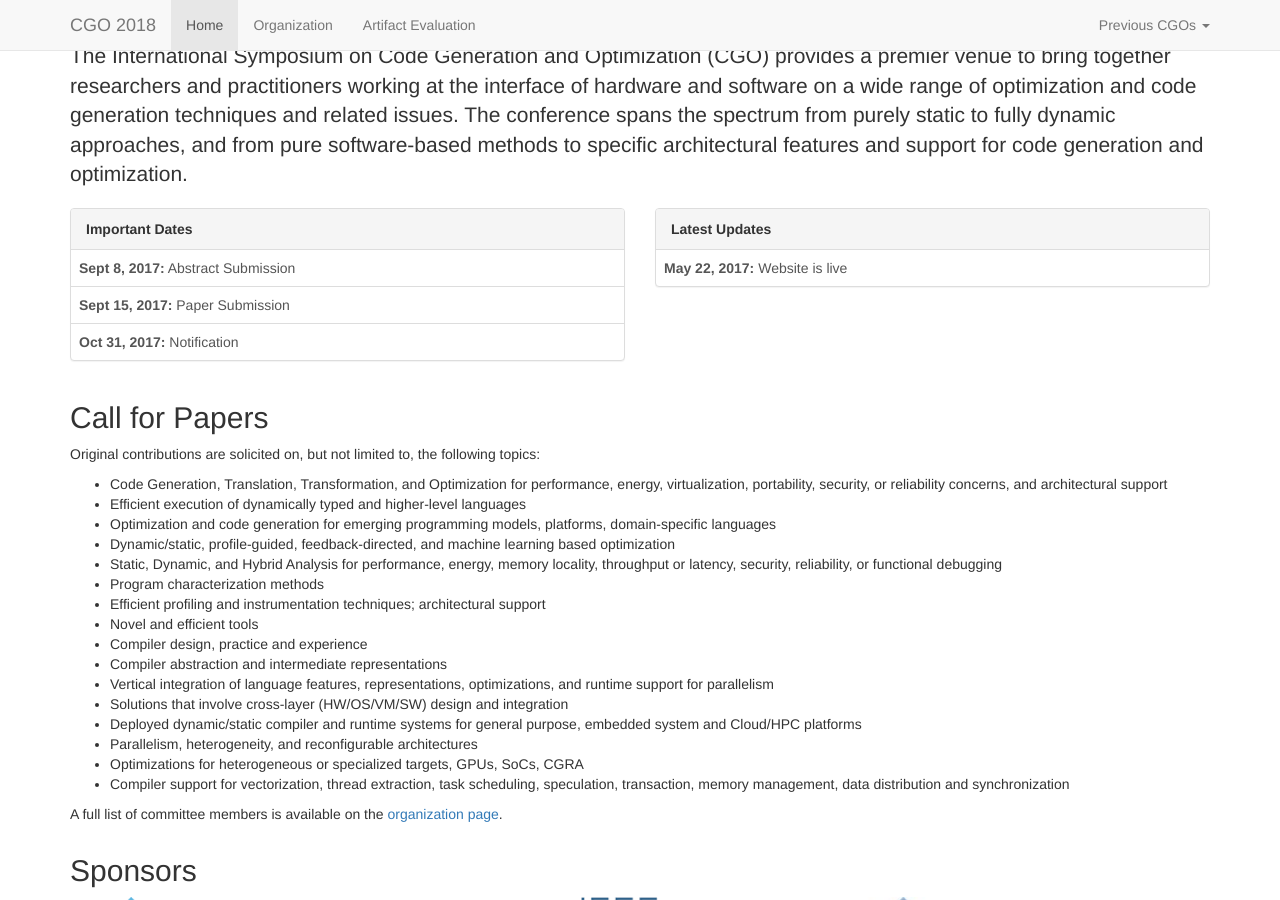
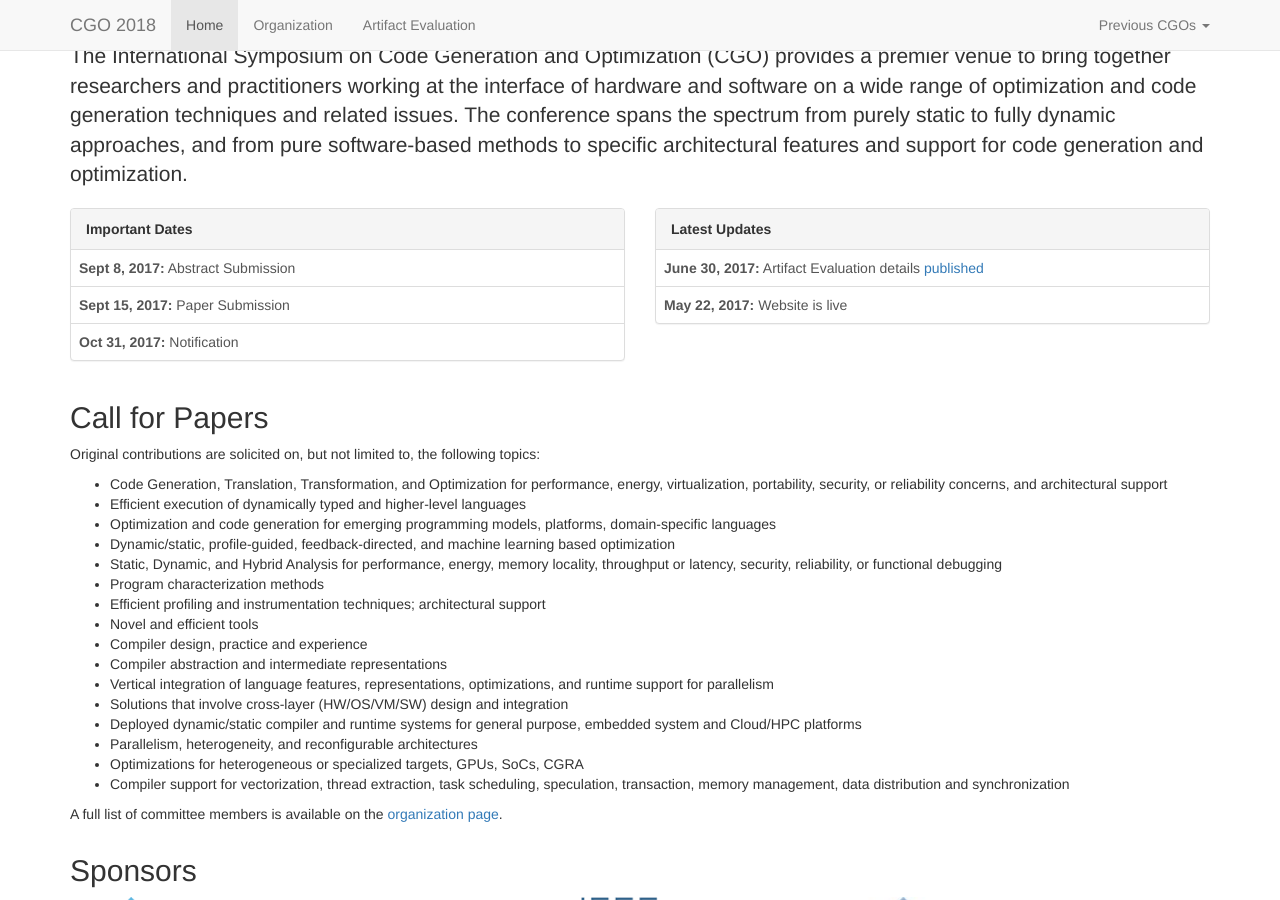
Before and after one commit to ChrisCummins/cgo2018, a Jekyll site: the page built from index.html, in a window 1280 px wide and 900 px high, scrolled down 737 px. Built offline with Jekyll 4.4.1, drawn with Linux system fonts in a browser that asks for light colours; nearby versions of some CDN libraries.

Commit message:
Add AE to news

```diff
--- a/index.html
+++ b/index.html
@@ -59,6 +59,7 @@ title: International Symposium on Code Generation and Optimization
 
           <table class="table">
             <tbody>
+              <tr><td><b>June 30, 2017:</b> Artifact Evaluation details <a href="http://ctuning.org/ae/cgo2018.html">published</a></td></tr>
               <tr><td><b>May 22, 2017:</b> Website is live</td></tr>
             </tbody>
           </table>
```
